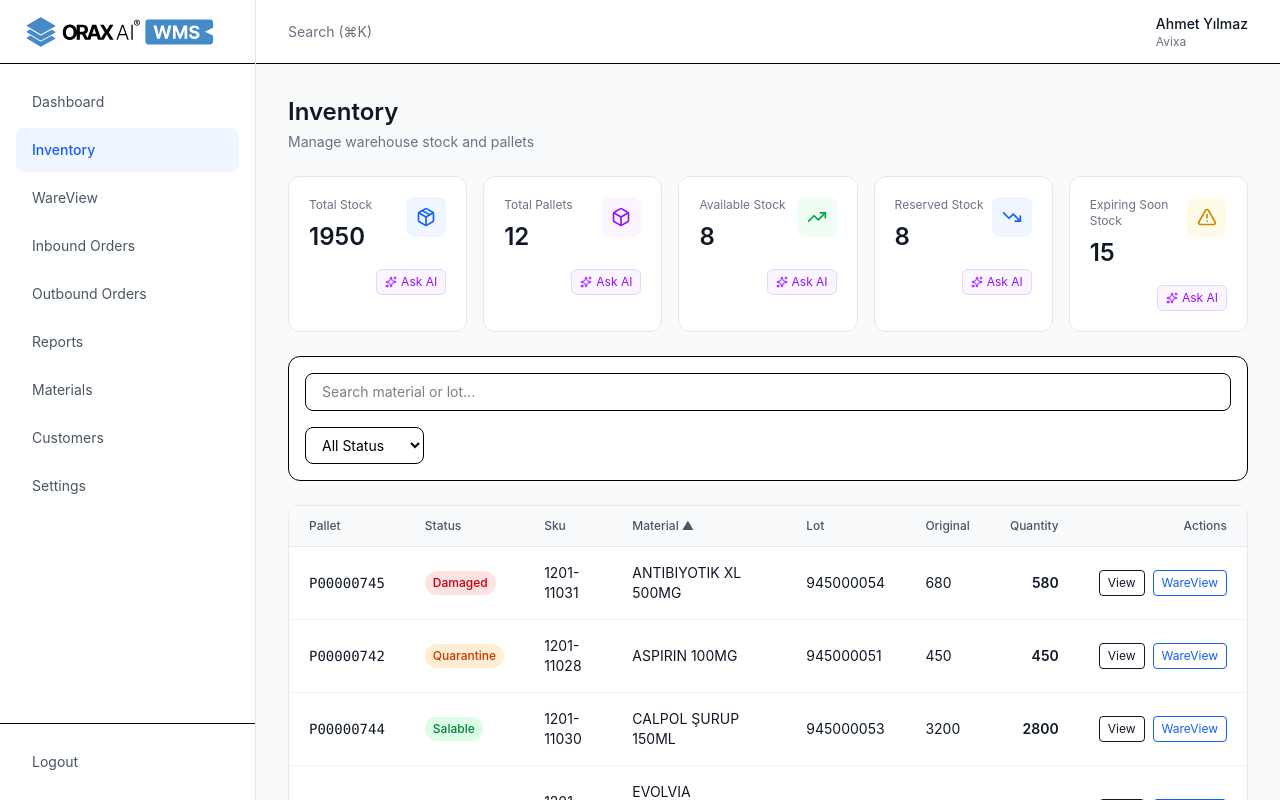
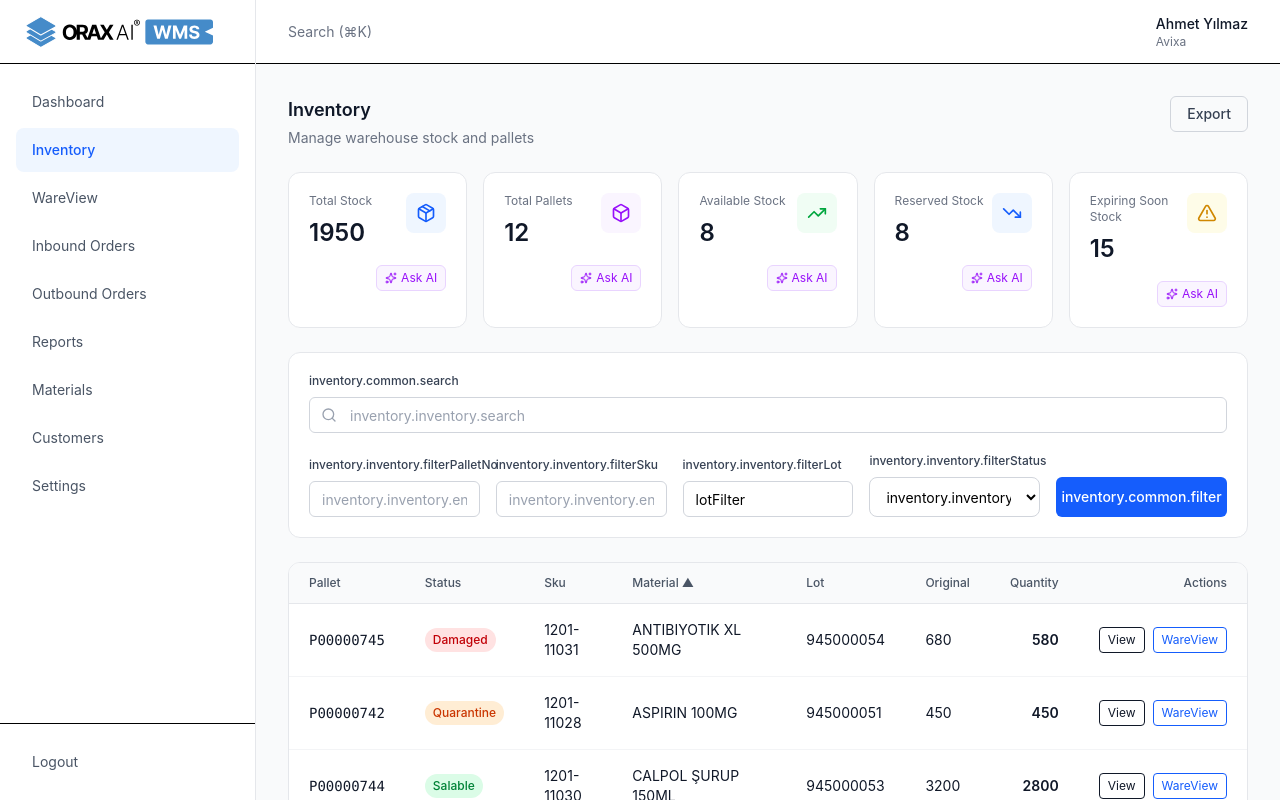
Before and after one commit to zeynepdundar/OraxAICustomerPortal, a Next.js app: page /inventory in a window 1280 px wide. Built offline with nearby package versions, Linux system fonts and the light colour scheme.

Commit message:
feat: add actions support to SectionHeader and refactor filter layout

```diff
--- a/src/app/(app)/inventory/page.tsx
+++ b/src/app/(app)/inventory/page.tsx
@@ -7,9 +7,12 @@ import { DataTable } from "@/components/ui/DataTable";
 import { Badge } from "@/components/ui/Badge";
 import { SectionHeader } from "@/components/ui/SectionHeader";
 import { useTranslations } from "next-intl";
-import { AlertTriangle, Box, Package, TrendingDown, TrendingUp } from "lucide-react";
+import { AlertTriangle, Box, Package, Search, TrendingDown, TrendingUp } from "lucide-react";
 import { MetricCard } from "@/components/ui/MetricCard";
 import { AskAIButton } from "@/components/ui/AskAIButton";
+import { Button } from "@/components/ui/Button";
+import { Card } from "@/components/ui/Card";
+import { Input } from "@/components/ui/Input";
 
 
 type SortField =
@@ -151,6 +154,13 @@ export default function InventoryPage() {
       <SectionHeader
         title={t("title")}
         description={t("description")}
+        actions={
+          <>
+            <Button variant="outline">
+              Export
+            </Button>
+          </>
+        }
       />
 
       <div className="grid grid-cols-1 md:grid-cols-2 lg:grid-cols-5 gap-4">
@@ -163,26 +173,92 @@ export default function InventoryPage() {
         ))}
       </div>
       {/* Filters */}
-      <div className="bg-white border rounded-xl p-4 space-y-4">
-        <input
+      <Card className="p-5">
+        <div className="space-y-5">
+          {/* SEARCH */}
+          <div>
+            <label className="block text-xs font-medium text-gray-700 mb-2">
+              {t("common.search")}
+            </label>
+            <div className="relative">
+              <Search className="absolute left-3 top-1/2 -translate-y-1/2 w-4 h-4 text-gray-400" />
+              <Input
                 value={searchQuery}
                 onChange={(e) => setSearchQuery(e.target.value)}
-          placeholder="Search material or lot..."
-          className="w-full px-4 py-2 border rounded-lg text-sm"
+                placeholder={t("inventory.search")}
+                className="pl-10"
               />
+            </div>
+          </div>
 
+          {/* FILTERS */}
+          <div className="grid grid-cols-1 sm:grid-cols-2 lg:grid-cols-5 gap-4 items-end">
+
+            {/* Pallet */}
+            <div>
+              <label className="block text-xs font-medium text-gray-700 mb-2">
+                {t("inventory.filterPalletNo")}
+              </label>
+              <Input
+                value={""}
+                onChange={(e) => { }}
+                placeholder={t("inventory.enterPalletNo")}
+              />
+            </div>
+
+            {/* SKU */}
+            <div>
+              <label className="block text-xs font-medium text-gray-700 mb-2">
+                {t("inventory.filterSku")}
+              </label>
+              <Input
+                value={""}
+                onChange={(e) => { }}
+                placeholder={t("inventory.enterSku")}
+              />
+            </div>
+
+            {/* Lot */}
+            <div>
+              <label className="block text-xs font-medium text-gray-700 mb-2">
+                {t("inventory.filterLot")}
+              </label>
+              <Input
+                value={"lotFilter"}
+                onChange={(e) => { }}
+                placeholder={t("inventory.enterLot")}
+              />
+            </div>
+
+            {/* Status */}
+            <div>
+              <label className="block text-xs font-medium text-gray-700 mb-2">
+                {t("inventory.filterStatus")}
+              </label>
               <select
                 value={statusFilter}
                 onChange={(e) => setStatusFilter(e.target.value)}
-          className="border px-3 py-2 rounded-lg text-sm"
+                className="w-full h-10 px-3 bg-white border border-gray-300 rounded-lg text-sm focus:outline-none focus:ring-2 focus:ring-blue-500"
               >
-          <option value="all">All Status</option>
-          <option value="salable">Salable</option>
-          <option value="reserved">Reserved</option>
-          <option value="quarantine">Quarantine</option>
-          <option value="damaged">Damaged</option>
+                <option value="all">{t("inventory.allStatus")}</option>
+                <option value="salable">{t("inventory.salable")}</option>
+                <option value="reserved">{t("inventory.reserved")}</option>
+                <option value="quarantine">{t("inventory.quarantine")}</option>
+                <option value="damaged">{t("inventory.damaged")}</option>
               </select>
             </div>
+
+            {/* BUTTON */}
+            <div className="flex items-end">
+              <Button className="w-full h-10 bg-blue-600 hover:bg-blue-700 text-white">
+                {t("common.filter")}
+              </Button>
+            </div>
+
+          </div>
+        </div>
+      </Card>
+
 
       <DataTable
         data={data}
--- a/src/app/(app)/settings/page.tsx
+++ b/src/app/(app)/settings/page.tsx
@@ -114,7 +114,7 @@ export default function SettingsPage() {
         </div>
       ) : null}
 
-      <div className="max-w-4xl space-y-4">
+      <div className="space-y-4">
         <Card className="p-6">
           <div className="flex items-center gap-3 mb-5">
             <User className="w-5 h-5 text-gray-600" />
--- a/src/components/ui/SectionHeader.tsx
+++ b/src/components/ui/SectionHeader.tsx
@@ -2,28 +2,35 @@ interface SectionHeaderProps {
     title: string;
     description?: string;
     align?: "left" | "center";
+    actions?: React.ReactNode;
+
   }
 
   function SectionHeader({
     title,
     description,
     align = "left",
+    actions,
   }: SectionHeaderProps) {
     const alignment =
       align === "center" ? "text-center" : "text-left";
 
-    return (
-      <div className={alignment}>
-        <h1 className="text-2xl font-semibold text-gray-900">
-          {title}
-        </h1>
-        {description && (
-          <p className="text-sm text-gray-500 mt-1">
-            {description}
-          </p>
-        )}
-      </div>
-    );
+      return (
+        <div className="flex items-start justify-between">
+          <div>
+            <h2 className="text-lg font-semibold text-gray-900">{title}</h2>
+            {description && (
+              <p className="text-sm text-gray-500 mt-1">{description}</p>
+            )}
+          </div>
+
+          {actions && (
+            <div className="flex items-center gap-2">
+              {actions}
+            </div>
+          )}
+        </div>
+      );
   }
 
   export { SectionHeader };
```
Lines whose indentation alone changed are shown as unchanged.
